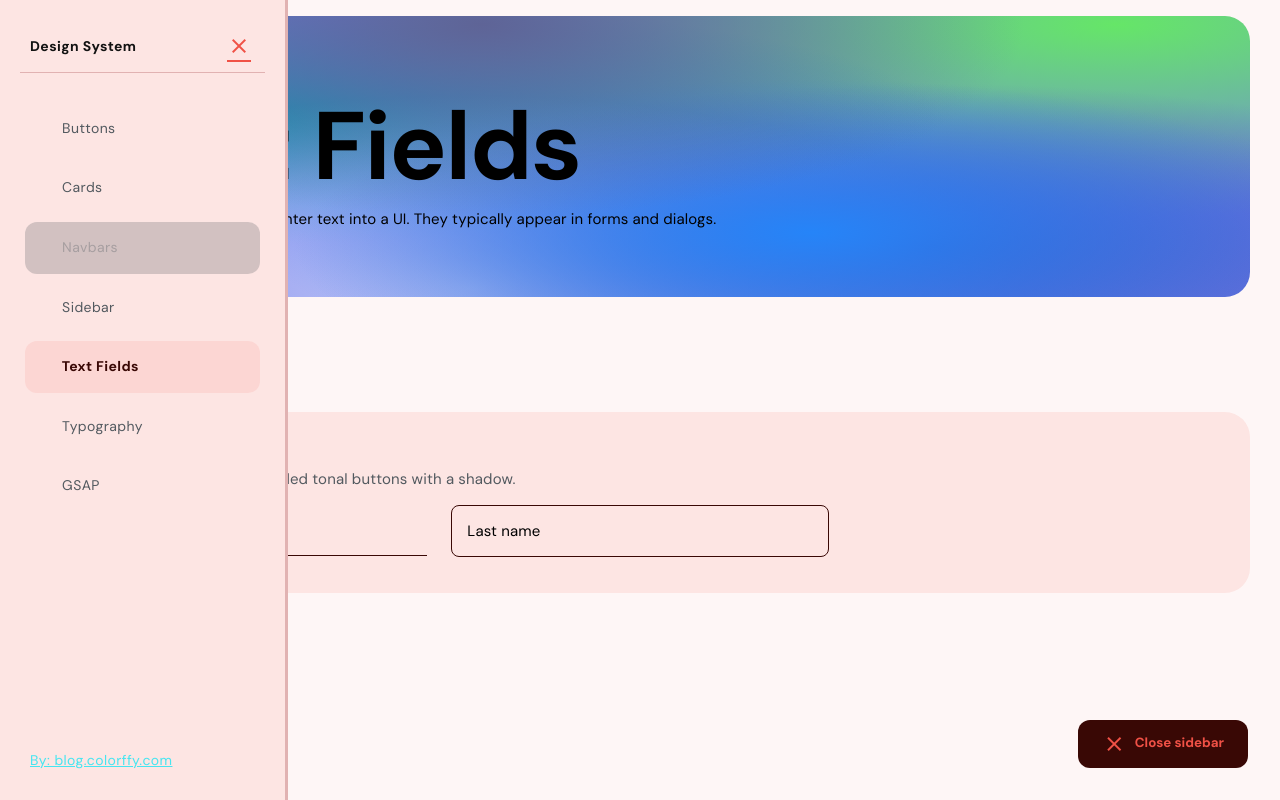
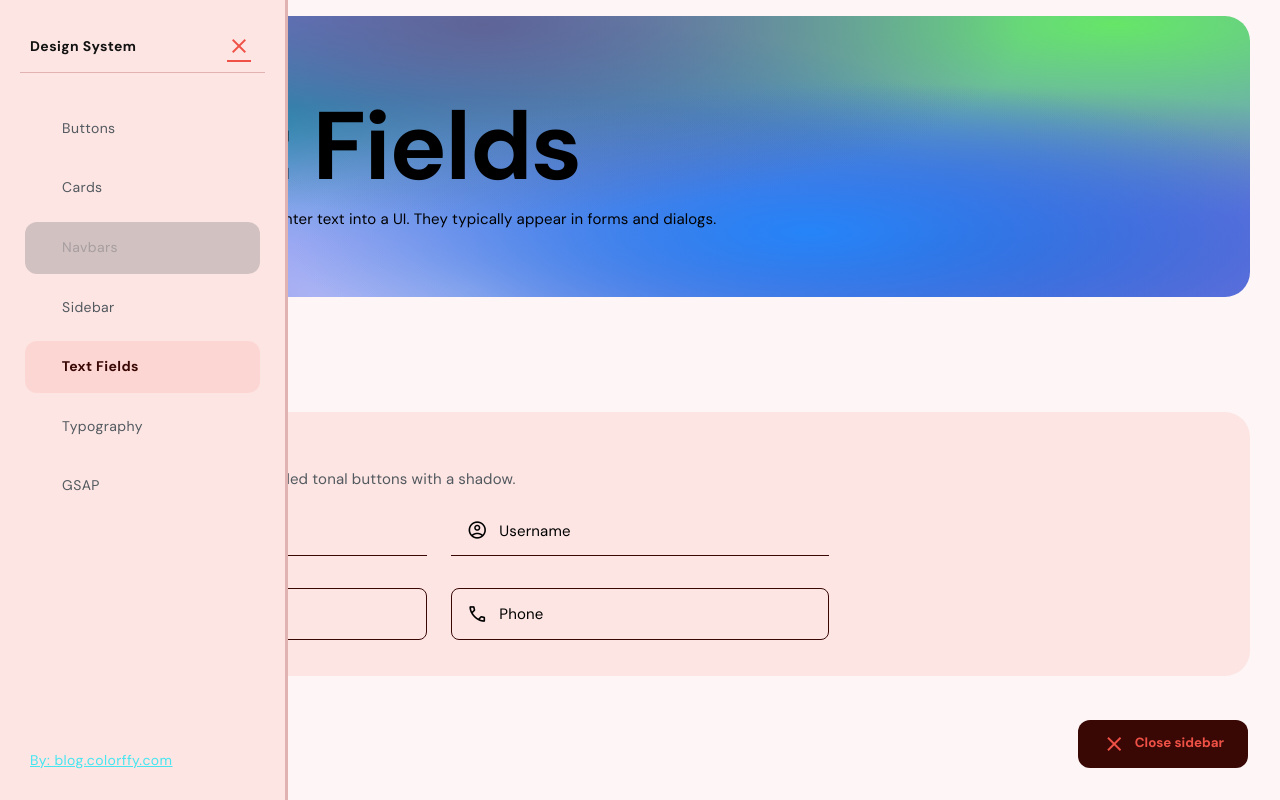
Before and after one commit to giancarlosgza/vuejs-components-web-app, a Vue app: page /text-fields in a window 1280 px wide. Built offline with nearby package versions, Linux system fonts and the light colour scheme.

Commit message:
Text field with icon

```diff
--- a/src/assets/scss/layout/_forms.scss
+++ b/src/assets/scss/layout/_forms.scss
@@ -8,6 +8,7 @@
     display: block;
     color: $color-on-body;
     margin-bottom: math.div($space-1, 3);
+    transition: $transition-cubic-bezier;
     @extend .subtitle-1;
   }
 
@@ -140,4 +141,26 @@
       }
     }
   }
+
+  // HAS ICON FIELD
+  &:has(.material-symbols-rounded) {
+    position: relative;
+
+    .material-symbols-rounded {
+      position: absolute;
+      left: $space-1;
+      bottom: $space-1;
+      font-size: 20px !important;
+    }
+
+    label {
+      transform: translate($space-3, math.div($space-1, 1));
+    }
+
+    input {
+      &.text-field {
+        padding-left: $space-3;
+      }
+    }
+  }
 }
--- a/src/views/TextFieldsView.vue
+++ b/src/views/TextFieldsView.vue
@@ -51,6 +51,22 @@
                 </div>
                 <div class="col-4">
                   <div class="form-control">
+                    <label for="input-filled">Username</label>
+                    <span class="material-symbols-rounded">&#xe853;</span>
+                    <input
+                        id="input-filled"
+                        type="text"
+                        class="text-field filled-field"
+                        name="Username"
+                        placeholder="Username"
+                    />
+                  </div>
+                </div>
+              </div>
+
+              <div class="row mt-3">
+                <div class="col-4">
+                  <div class="form-control">
                     <label for="input-outline">Last name</label>
                     <input
                         id="input-outline"
@@ -61,7 +77,21 @@
                     />
                   </div>
                 </div>
+                <div class="col-4">
+                  <div class="form-control">
+                    <label for="input-outline">Phone</label>
+                    <span class="material-symbols-rounded">&#xe0b0;</span>
+                    <input
+                        id="input-outline"
+                        type="text"
+                        class="text-field outline-field"
+                        name="Phone"
+                        placeholder="Phone"
+                    />
+                  </div>
+                </div>
               </div>
+
             </div>
           </div>
         </div>
```
